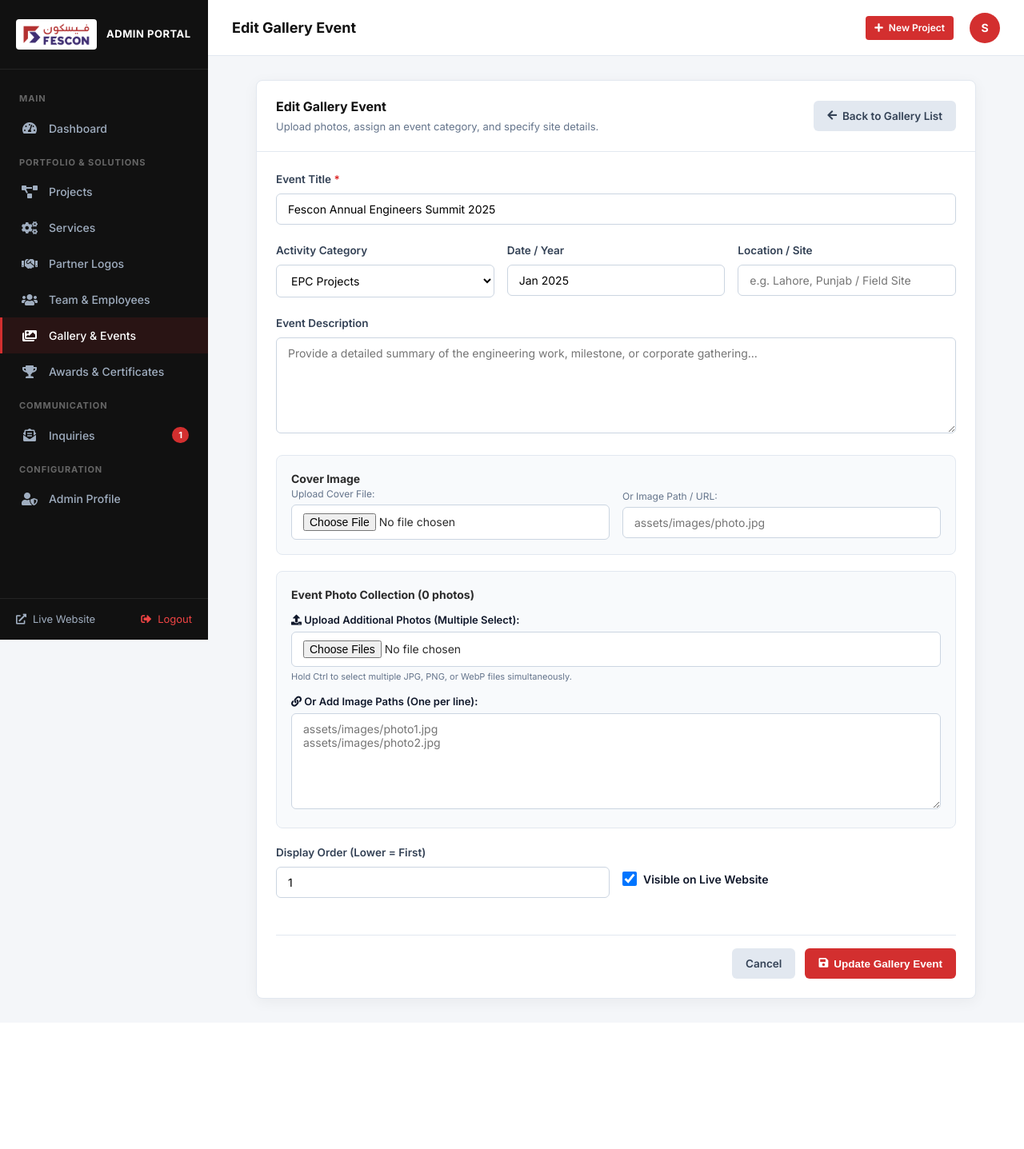
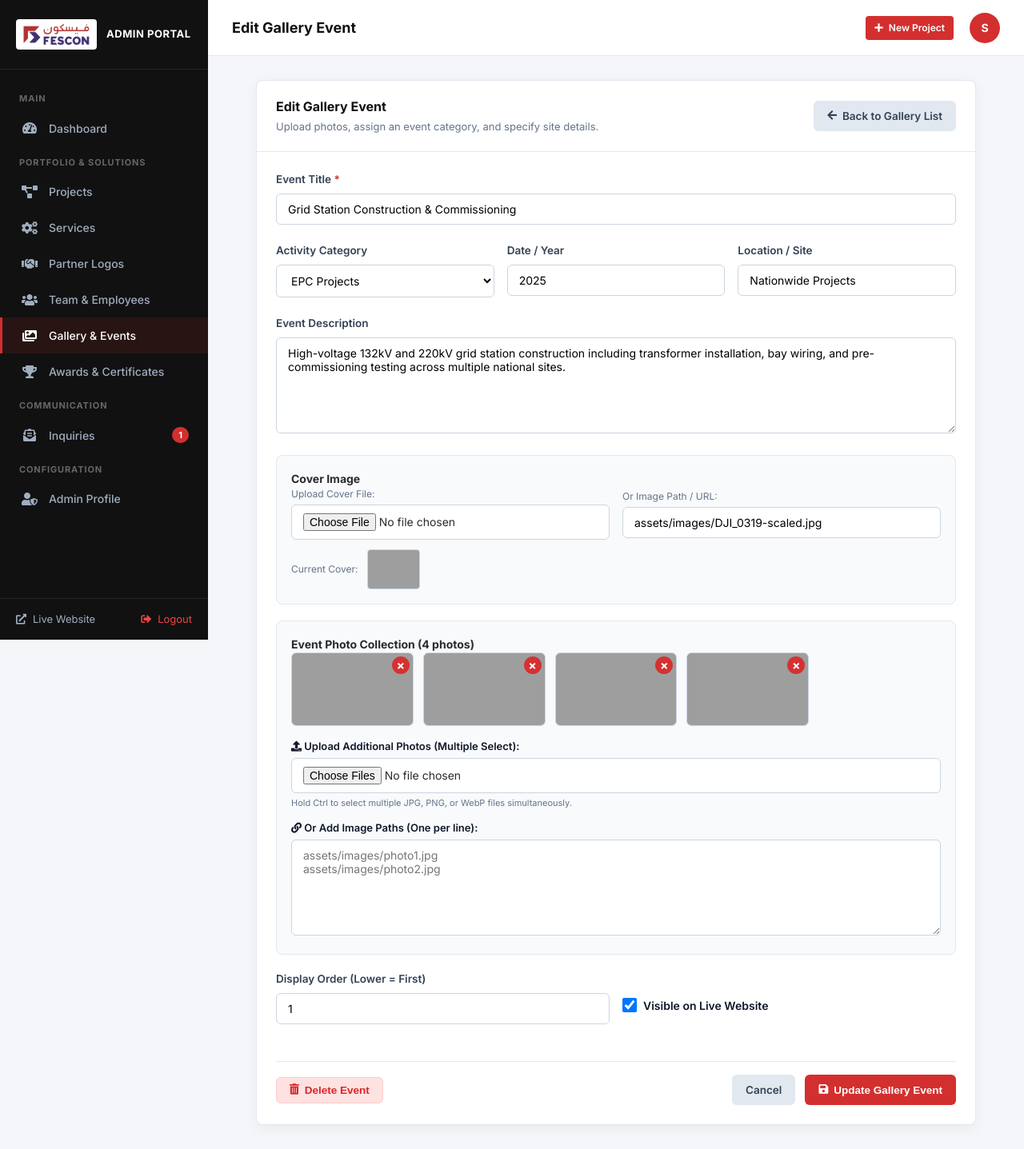
Before and after one commit to aezadali/fesconpvtlimited, a PHP site: page /FesconPvtLimited/admin/gallery-form.php?id=1 in a window 1280 px wide. Shown: the whole page at 80% size. Before the commit the page ends 1262 px from the top, so only its background shows below. Run offline with PHP 8.4, Linux system fonts and the light colour scheme; the visitor is signed in with stand-in values (Sample User, id 1); grey boxes are pictures that could not be loaded.

Commit message:
Fix gallery event deletion, resolve header/redirect and JS collision, and audit all admin features

```diff
--- a/admin/auth.php
+++ b/admin/auth.php
@@ -2,6 +2,10 @@
 /**
  * Admin Authentication & Session Management Helper
  */
+
+if (ob_get_level() === 0) {
+    ob_start();
+}
 
 if (session_status() === PHP_SESSION_NONE) {
     session_start();
--- a/admin/gallery-form.php
+++ b/admin/gallery-form.php
@@ -24,6 +24,18 @@ $admin_page_title = $is_edit ? 'Edit Gallery Event' : 'Add New Gallery Event';
 $active_tab = 'gallery';
 
 $errors = [];
+
+// Handle Delete Event
+if ($_SERVER['REQUEST_METHOD'] === 'POST' && isset($_POST['action']) && $_POST['action'] === 'delete') {
+    verify_csrf();
+    if ($is_edit) {
+        $stmt = $db->prepare("DELETE FROM gallery_events WHERE id = ?");
+        $stmt->execute([$id]);
+        set_flash_message('success', 'Gallery event removed successfully.');
+        header("Location: " . $base_url . "/admin/gallery.php");
+        exit;
+    }
+}
 
 // Handle POST save
 if ($_SERVER['REQUEST_METHOD'] === 'POST') {
@@ -115,12 +127,12 @@ if ($_SERVER['REQUEST_METHOD'] === 'POST') {
 
     if (empty($errors)) {
         if ($is_edit) {
-            $stmt = $db->prepare("UPDATE gallery_events SET title = ?, category = ?, event_date = ?, location = ?, description = ?, cover_image = ?, images = ?, sort_order = ?, is_active = ? WHERE id = ?");
-            $stmt->execute([$title, $category, $event_date, $location, $description, $cover_image, $images_json, $sort_order, $is_active, $id]);
+            $stmt = $db->prepare("UPDATE gallery_events SET title = ?, category = ?, event_date = ?, location = ?, description = ?, cover_image = ?, image_url = ?, images = ?, sort_order = ?, is_active = ? WHERE id = ?");
+            $stmt->execute([$title, $category, $event_date, $location, $description, $cover_image, $cover_image, $images_json, $sort_order, $is_active, $id]);
             set_flash_message('success', 'Gallery event updated successfully.');
         } else {
-            $stmt = $db->prepare("INSERT INTO gallery_events (title, category, event_date, location, description, cover_image, images, sort_order, is_active) VALUES (?, ?, ?, ?, ?, ?, ?, ?, ?)");
-            $stmt->execute([$title, $category, $event_date, $location, $description, $cover_image, $images_json, $sort_order, $is_active]);
+            $stmt = $db->prepare("INSERT INTO gallery_events (title, category, event_date, location, description, cover_image, image_url, images, sort_order, is_active) VALUES (?, ?, ?, ?, ?, ?, ?, ?, ?, ?)");
+            $stmt->execute([$title, $category, $event_date, $location, $description, $cover_image, $cover_image, $images_json, $sort_order, $is_active]);
             set_flash_message('success', 'New gallery event created successfully.');
         }
         header("Location: " . $base_url . "/admin/gallery.php");
@@ -271,13 +283,29 @@ $categories = ['EPC Projects', 'Transmission', 'Planning', 'Civil Works', 'Elect
             </div>
         </div>
 
-        <div style="margin-top: 24px; padding-top: 16px; border-top: 1px solid #e2e8f0; display: flex; gap: 12px; justify-content: flex-end;">
-            <a href="<?php echo $base_url; ?>/admin/gallery.php" class="btn-admin btn-admin-secondary">Cancel</a>
-            <button type="submit" class="btn-admin btn-admin-primary">
-                <i class="fas fa-save"></i> <?php echo $is_edit ? 'Update Gallery Event' : 'Save & Publish Event'; ?>
-            </button>
+        <div style="margin-top: 24px; padding-top: 16px; border-top: 1px solid #e2e8f0; display: flex; gap: 12px; justify-content: space-between; align-items: center;">
+            <div>
+                <?php if ($is_edit): ?>
+                    <button type="button" class="btn-admin btn-admin-danger" onclick="if(confirm('Are you sure you want to delete this event and all its photos?')) { document.getElementById('formDeleteAction').submit(); }">
+                        <i class="fas fa-trash-alt"></i> Delete Event
+                    </button>
+                <?php endif; ?>
+            </div>
+            <div style="display: flex; gap: 12px;">
+                <a href="<?php echo $base_url; ?>/admin/gallery.php" class="btn-admin btn-admin-secondary">Cancel</a>
+                <button type="submit" class="btn-admin btn-admin-primary">
+                    <i class="fas fa-save"></i> <?php echo $is_edit ? 'Update Gallery Event' : 'Save & Publish Event'; ?>
+                </button>
+            </div>
         </div>
     </form>
 </div>
 
+<?php if ($is_edit): ?>
+<form id="formDeleteAction" method="POST" action="" style="display: none;">
+    <input type="hidden" name="csrf_token" value="<?php echo csrf_token(); ?>">
+    <input type="hidden" name="action" value="delete">
+</form>
+<?php endif; ?>
+
 <?php require_once __DIR__ . '/includes/footer.php'; ?>
--- a/includes/db.php
+++ b/includes/db.php
@@ -163,6 +163,35 @@ function init_database($pdo) {
         created_at DATETIME DEFAULT CURRENT_TIMESTAMP
     )");
 
+    // Auto-migrate missing columns for existing SQLite databases
+    $existingCols = [];
+    $colStmt = $pdo->query("PRAGMA table_info(gallery_events)");
+    if ($colStmt) {
+        foreach ($colStmt->fetchAll() as $col) {
+            $existingCols[] = $col['name'];
+        }
+    }
+    if (!empty($existingCols)) {
+        if (!in_array('location', $existingCols)) {
+            $pdo->exec("ALTER TABLE gallery_events ADD COLUMN location TEXT");
+        }
+        if (!in_array('description', $existingCols)) {
+            $pdo->exec("ALTER TABLE gallery_events ADD COLUMN description TEXT");
+            if (in_array('short_description', $existingCols)) {
+                $pdo->exec("UPDATE gallery_events SET description = short_description WHERE description IS NULL OR description = ''");
+            }
+        }
+        if (!in_array('cover_image', $existingCols)) {
+            $pdo->exec("ALTER TABLE gallery_events ADD COLUMN cover_image TEXT");
+            if (in_array('image_url', $existingCols)) {
+                $pdo->exec("UPDATE gallery_events SET cover_image = image_url WHERE cover_image IS NULL OR cover_image = ''");
+            }
+        }
+        if (!in_array('images', $existingCols)) {
+            $pdo->exec("ALTER TABLE gallery_events ADD COLUMN images TEXT");
+        }
+    }
+
     // Seed default Gallery Events if empty
     $checkEvents = $pdo->query("SELECT COUNT(*) FROM gallery_events")->fetchColumn();
     if ($checkEvents == 0) {
@@ -259,9 +288,9 @@ function init_database($pdo) {
             ]
         ];
 
-        $insEvent = $pdo->prepare("INSERT INTO gallery_events (title, category, event_date, location, description, cover_image, images, sort_order) VALUES (?, ?, ?, ?, ?, ?, ?, ?)");
+        $insEvent = $pdo->prepare("INSERT INTO gallery_events (title, category, event_date, location, description, cover_image, image_url, images, sort_order) VALUES (?, ?, ?, ?, ?, ?, ?, ?, ?)");
         foreach ($defaultEvents as $de) {
-            $insEvent->execute([$de['title'], $de['category'], $de['event_date'], $de['location'], $de['description'], $de['cover_image'], $de['images'], $de['sort_order']]);
+            $insEvent->execute([$de['title'], $de['category'], $de['event_date'], $de['location'], $de['description'], $de['cover_image'], $de['cover_image'], $de['images'], $de['sort_order']]);
         }
     }
 
```
Also changed, not shown: admin/awards.php (+9 -6 lines), admin/clients.php (+6 -3 lines), admin/gallery.php (+9 -6 lines), admin/inquiries.php (+6 -3 lines), admin/profile.php (+7 -3 lines), admin/projects.php (+6 -3 lines), admin/services.php (+6 -3 lines), admin/team.php (+6 -3 lines), storage/database.sqlite.
